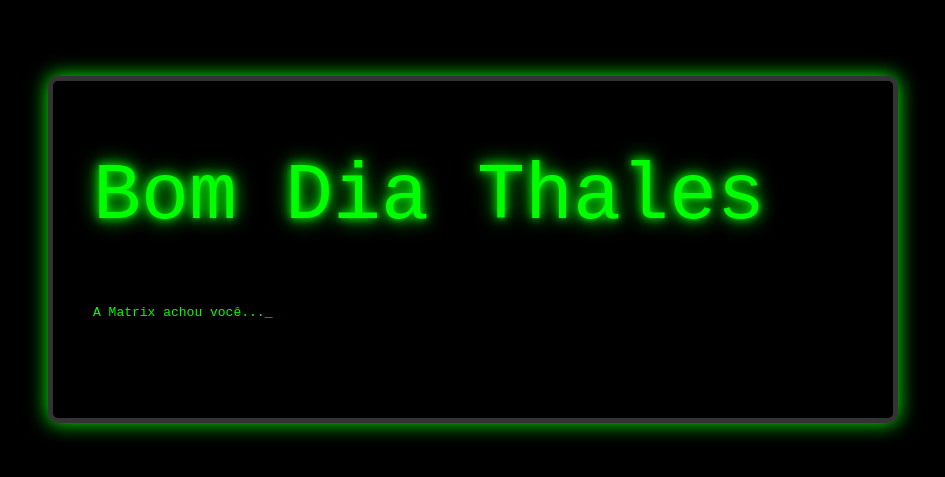
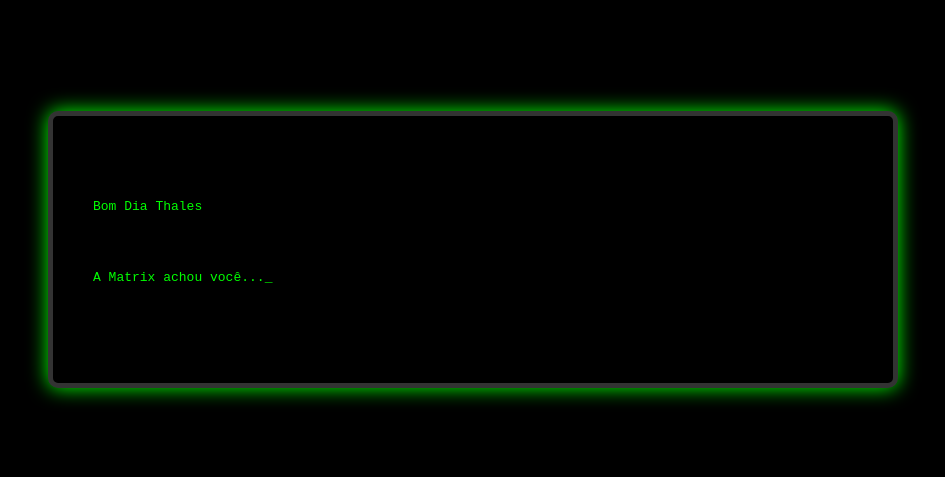
Before and after one commit to jaymepsantos/jaymepsantos33, a plain HTML site: page index.html in a window 1280 px wide. Shown: the part 151-628 px from the top of the page, without its empty margins (167-1112 px from the left). Drawn offline with Linux system fonts and the light colour scheme.

Commit message:
Update style.css

```diff
--- a/style.css
+++ b/style.css
@@ -8,13 +8,6 @@ body {
 }
 
 
-#th {
-  font-size: 80px;
-  text-shadow: 0 0 10px #00FF00, 0 0 20px #00FF00;
-  font-family: monospace;
-  color: #00FF00;
-  margin: 0 0 20px 0;
-}
 
 
 .terminal {
```
